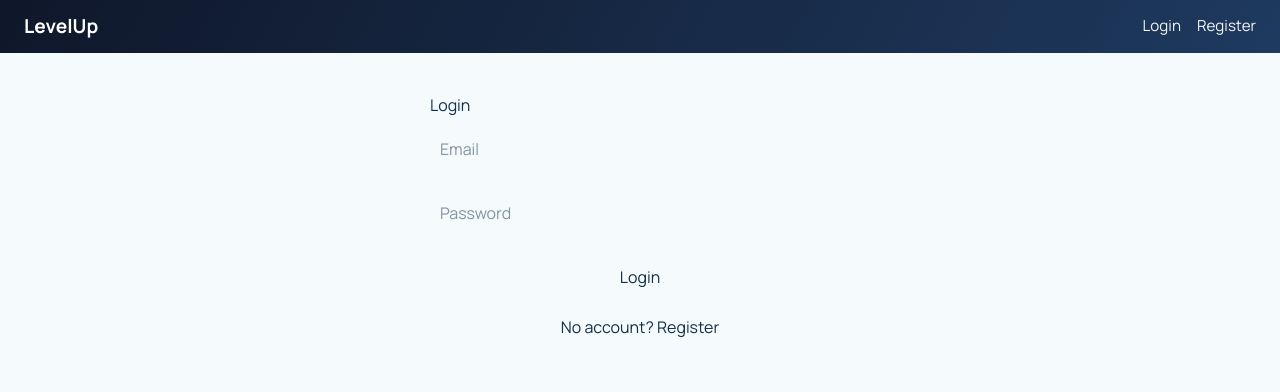
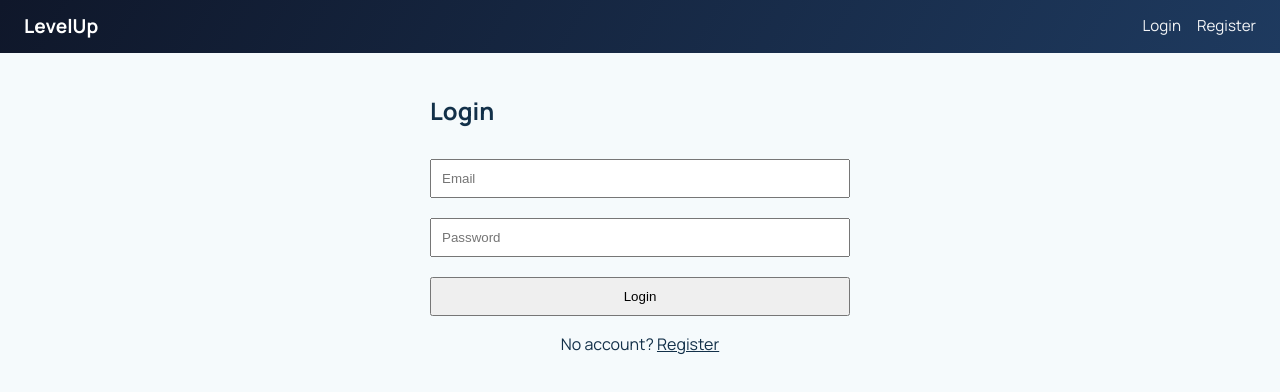
Before and after one commit to Arman-Ferdous/level-up-your-life, a React app in the folder frontend/: page /login in a window 1280 px wide. Shown: the top 392 px of the page. Built offline with nearby package versions, Linux system fonts and the light colour scheme; no server answers; the HTML template or start-up script is replaced by a standard one.

Commit message:
Disable Tailwind preflight to restore login/logout styling

```diff
--- a/frontend/src/index.css
+++ b/frontend/src/index.css
@@ -1,5 +1,6 @@
 @import url("https://fonts.googleapis.com/css2?family=Manrope:wght@400;500;600;700;800&display=swap");
-@import "tailwindcss";
+@import "tailwindcss/theme";
+@import "tailwindcss/utilities";
 
 :root {
   font-family: "Manrope", "Segoe UI", sans-serif;
```
